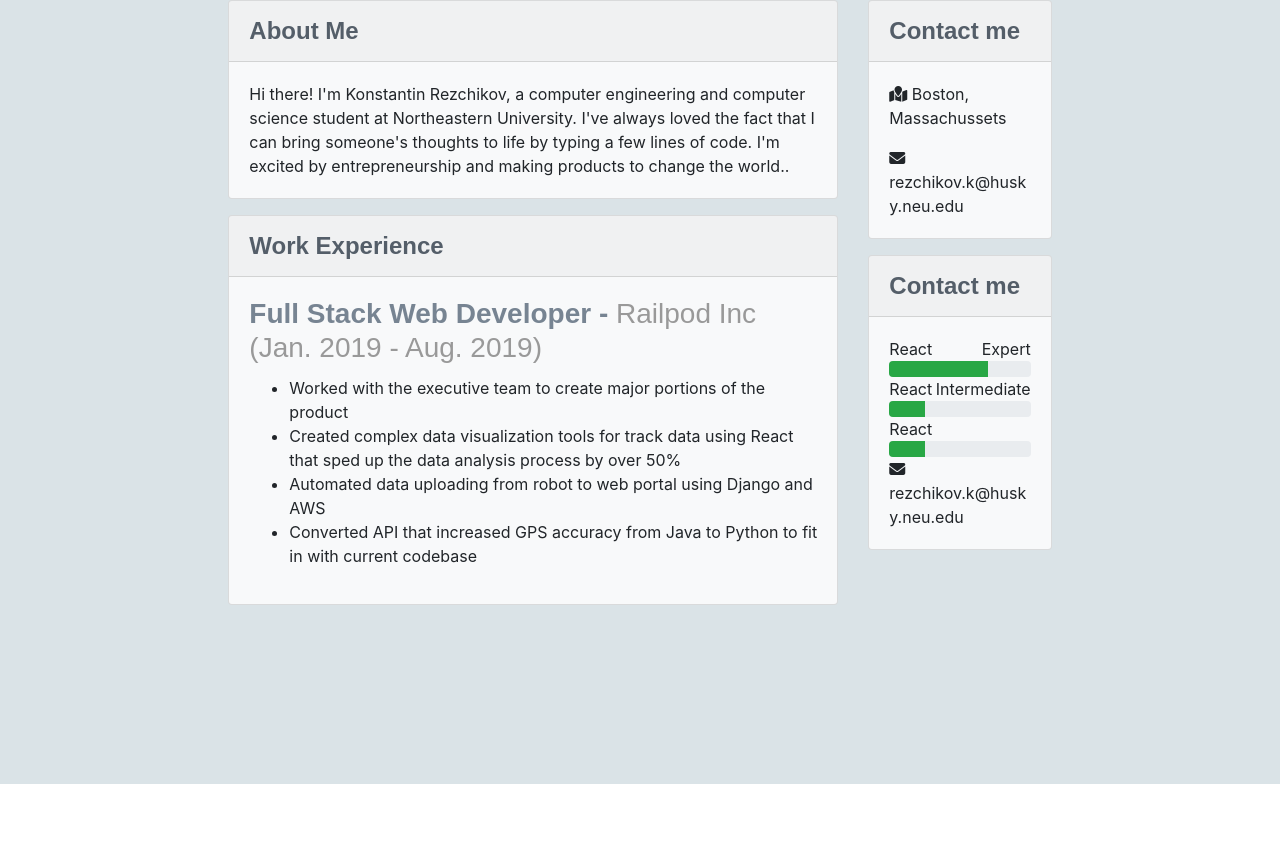
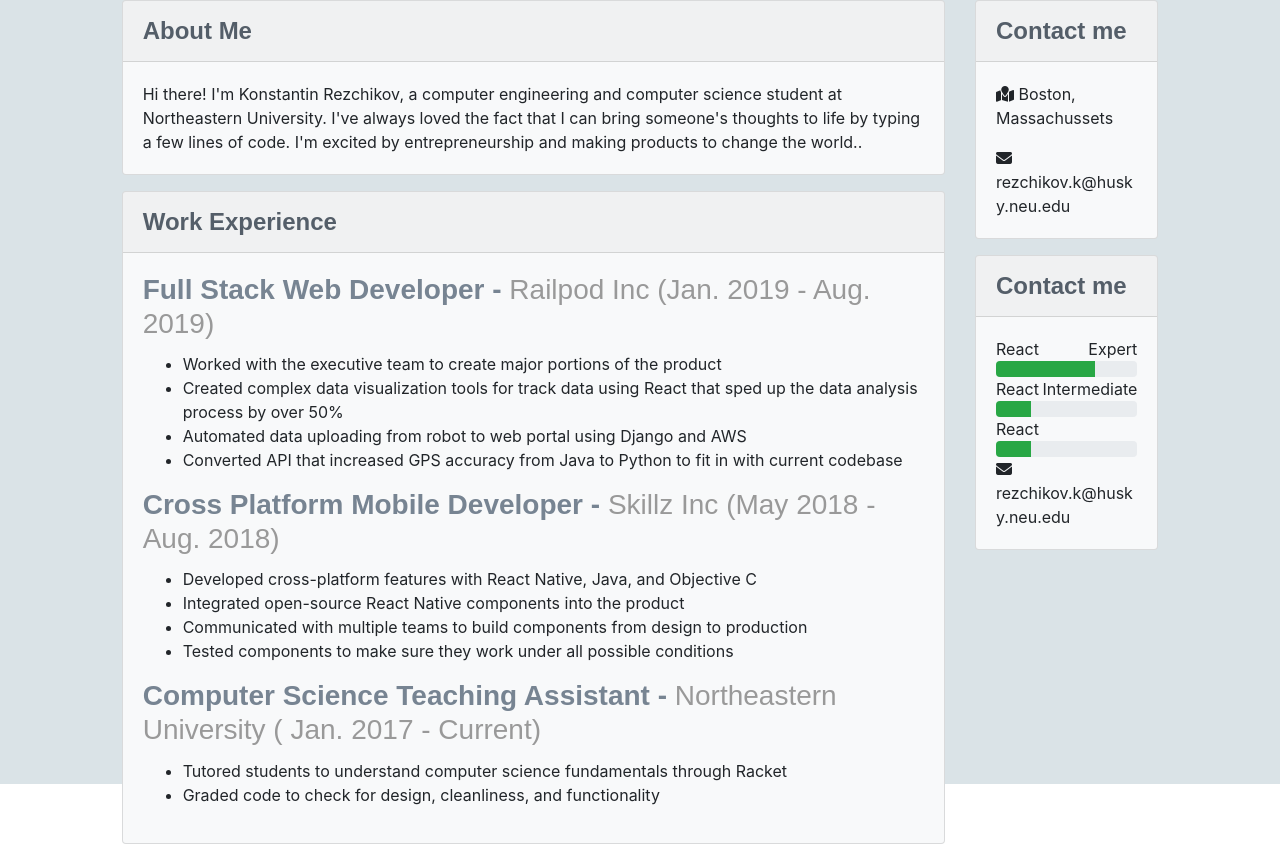
Before and after one commit to krezchikov42/resume, a React (Create React App) app: page / in a window 1280 px wide. Shown: the part 386-1246 px from the top of the page. Before the commit the page ends 1170 px from the top, so only its background shows below. Built offline with nearby package versions, Linux system fonts and the light colour scheme; some icons are missing.

Commit message:
added companies to config file

```diff
--- /dev/null
+++ b/src/external-files/resume.json
@@ -0,0 +1,25 @@
+{
+  "company_many": [
+    {"job_title": "Full Stack Web Developer",
+    "company": "Railpod Inc",
+    "year": "Jan. 2019 - Aug. 2019",
+    "bullets": ["Worked with the executive team to create major portions of the product",
+      "Created complex data visualization tools for track data using React that sped up the data analysis process by over 50%",
+      "Automated data uploading from robot to web portal using Django and AWS",
+      "Converted API that increased GPS accuracy from Java to Python to fit in with current codebase"]},
+    {"job_title": "Cross Platform Mobile Developer",
+    "company":  "Skillz Inc",
+      "year": "May 2018 - Aug. 2018",
+    "bullets":  ["Developed cross-platform features with React Native, Java, and Objective C",
+    "Integrated open-source React Native components into the product",
+    "Communicated with multiple teams to build components from design to production",
+    "Tested components to make sure they work under all possible conditions"]},
+    {
+      "job_title": "Computer Science Teaching Assistant",
+      "company": "Northeastern University",
+      "year": " Jan. 2017 - Current",
+      "bullets": ["Tutored students to understand computer science fundamentals through Racket",
+      "Graded code to check for design, cleanliness, and functionality"]
+    }
+  ]
+}
--- a/src/scenes/Resume.js
+++ b/src/scenes/Resume.js
@@ -2,6 +2,8 @@ import React from "react";
 import ProgressBar from "../componenets/ProgressBar"
 import Company from "../componenets/Company";
 import resume_photo from "../external-files/me.png"
+import my_data from '../external-files/resume.json';
+
 
 export default class Resume extends React.Component {
 
@@ -42,7 +44,7 @@ export default class Resume extends React.Component {
                 </div>
             </div>
             <div className="row body">
-                <div className="col-6 offset-2">
+                <div className="col-8 offset-1">
                     <div className="card bg-light my-3">
                         <div className="card-header">About Me</div>
                         <div className="card-body">
@@ -53,7 +55,8 @@ export default class Resume extends React.Component {
                     <div className="card bg-light my-3">
                         <div className="card-header">Work Experience</div>
                         <div className="card-body">
-                                <Company {...company}></Company>
+                            {my_data.company_many.map(company =>
+                                <Company {...company}></Company>)}
                         </div>
                     </div>
 
```
